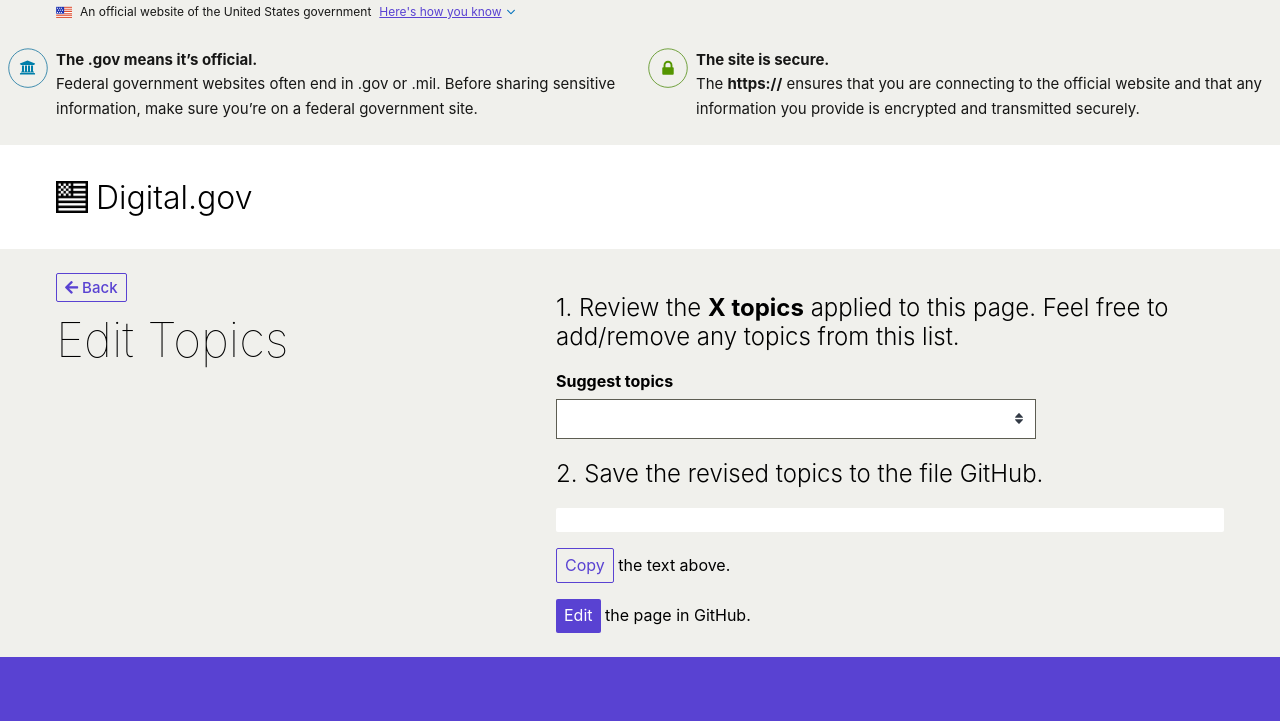
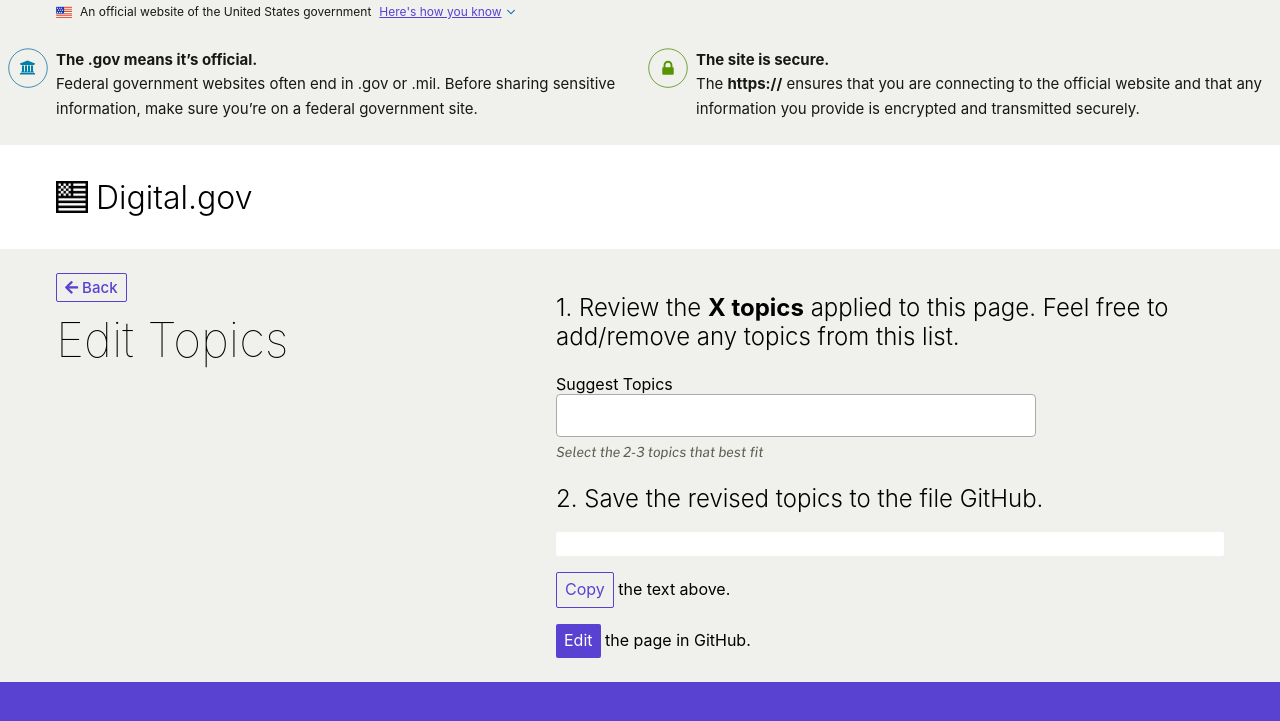
Before and after one commit to GSA/digitalgov-workflow, a Jekyll site: the page built from _pages/edit-topics.md, in a window 1280 px wide. Shown: the top 721 px of the page. Built offline with Jekyll 4.4.1, drawn with Linux system fonts in a browser that asks for light colours; nearby versions of some CDN libraries; some web fonts are replaced; a script that is not in the unit is left out; comment, search, counter and statistics services are not loaded.

Commit message:
Fixing topics field HTML

```diff
--- a/_includes/new-events.html
+++ b/_includes/new-events.html
@@ -58,7 +58,6 @@
     <textarea class="usa-textarea" name="summary-input"></textarea>
     <p class="margin-y-05 font-sans-xs text-base-dark">The summary should be...</p>
   </div>
-
 
   <div id="topic_select">
     <label class="usa-label" for="topic_select">
--- a/_layouts/edit-topics.html
+++ b/_layouts/edit-topics.html
@@ -21,14 +21,13 @@ layout: default
 
           <h2 class="text-light">1. Review the <strong><span class="topics_count">X</span> topics</strong> applied to this page. Feel free to add/remove any topics from this list.</h2>
 
-          <form class="">
-            <label for="topic_select" class="topic_select_label">
-              <strong>Suggest topics</strong>
-              <br>
-              <select id="topic_select" multiple="multiple" class="usa-select">
-              </select>
+          <div id="topic_select">
+            <label class="usa-label" for="topic_select">
+              Suggest Topics
             </label>
-          </form>
+            <select multiple="multiple" class="usa-select"></select>
+            <p class="margin-y-05 font-sans-2xs text-base-dark"><em>Select the 2-3 topics that best fit</em></p>
+          </div>
 
           <h2 class="text-light">2. Save the revised topics to the file GitHub.</h2>
 
```
